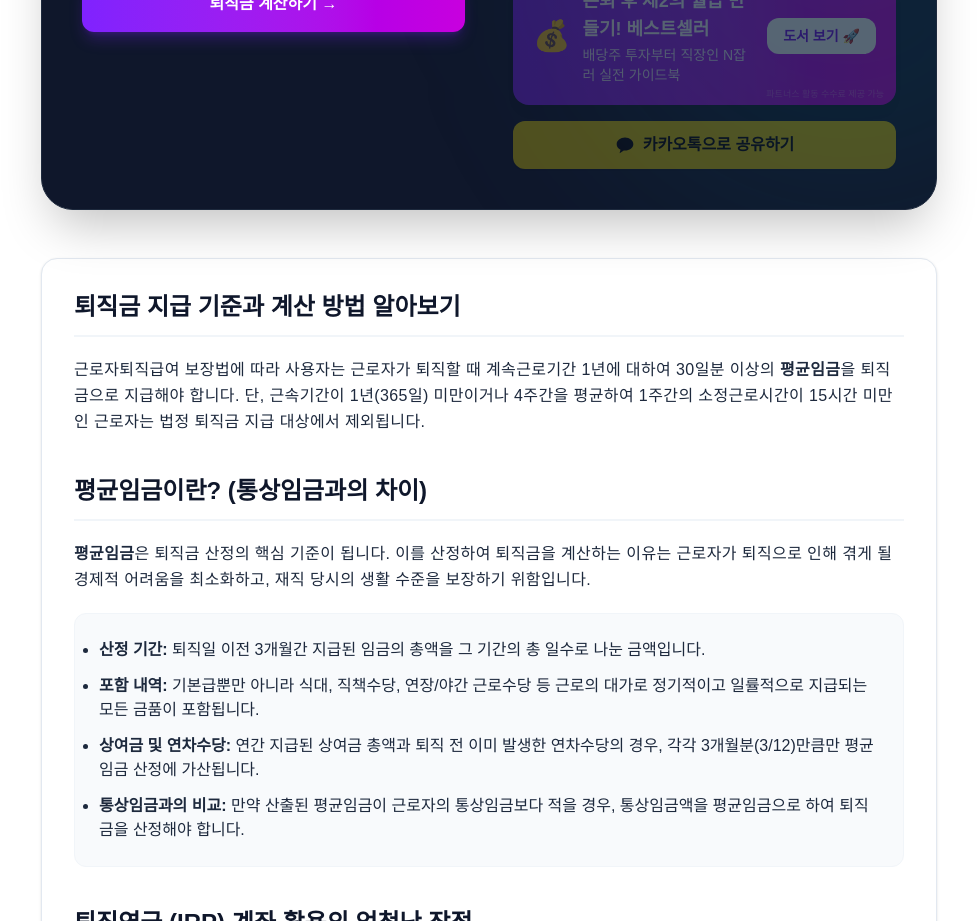
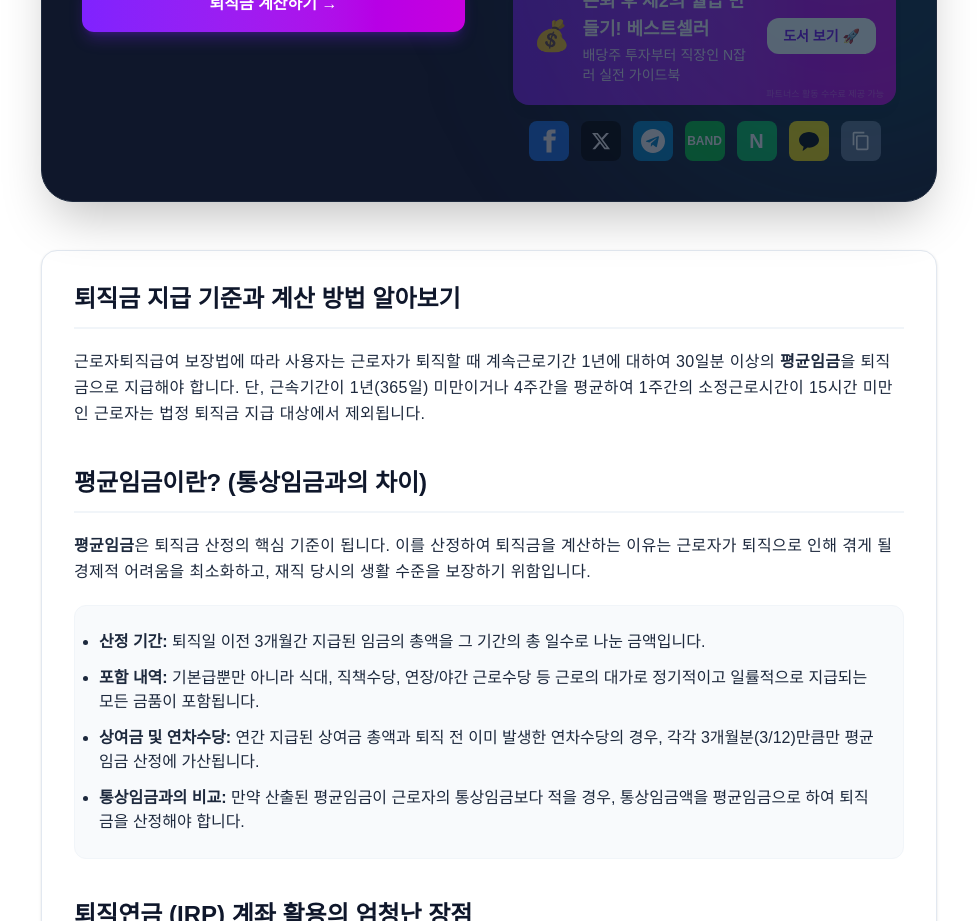
Before and after one commit to duke3736-collab/fin-insight, a Next.js app: page /calculators/severance in a window 1280 px wide. Shown: the part 1080-2001 px from the top of the page, without its empty margins (151-1128 px from the left). Built offline with nearby package versions, Linux system fonts and the light colour scheme.

Commit message:
feat: replace KakaoShareButton with unified ShareButtons component

```diff
--- a/src/app/calculators/real-estate-tax/page.tsx
+++ b/src/app/calculators/real-estate-tax/page.tsx
@@ -3,7 +3,7 @@
 import { useState, useMemo } from "react";
 import Link from "next/link";
 import AdSenseBanner from "@/components/AdSenseBanner";
-import KakaoShareButton from "@/components/KakaoShareButton";
+import ShareButtons from "@/components/ShareButtons";
 
 export default function RealEstateTaxCalculatorPage() {
   const [propertyType, setPropertyType] = useState<"residential" | "commercial" | "land" | "farm">("residential");
@@ -315,9 +315,9 @@ export default function RealEstateTaxCalculatorPage() {
         </div>
 
         <div className="mt-8">
-           <KakaoShareButton
-             title="부동산 취득세 계산기"
-             description="주택 수, 조정대상지역, 전용면적까지 2026년 기준 정확한 취득세 계산!"
+           <ShareButtons
+             title="부동산 취득세/중개수수료 계산기"
+             description={`예상 취득세는 ₩${formatNumber(result.totalTax)} 입니다!`}
              kakaoAppKey="11032eefd7d0111cb94d93c0ab41eb01"
            />
         </div>
--- a/src/app/calculators/severance/page.tsx
+++ b/src/app/calculators/severance/page.tsx
@@ -3,7 +3,7 @@
 import { useState, useEffect } from "react";
 import Link from "next/link";
 import AdSenseBanner from "@/components/AdSenseBanner";
-import KakaoShareButton from "@/components/KakaoShareButton";
+import ShareButtons from "@/components/ShareButtons";
 
 export default function SeveranceCalculatorPage() {
   const [joinDate, setJoinDate] = useState("");
@@ -316,7 +316,7 @@ export default function SeveranceCalculatorPage() {
                   </a>
               </div>
 
-              <KakaoShareButton
+              <ShareButtons
                 title="퇴직금/IRP 실전 계산기"
                 description={`내 예상 퇴직금은 ₩${formatNumber(severancePay)} 입니다!`}
                 kakaoAppKey="11032eefd7d0111cb94d93c0ab41eb01"
--- a/src/components/KakaoShareButton.tsx
+++ /dev/null
@@ -1,88 +0,0 @@
-"use client";
-
-import { useEffect } from "react";
-import Script from "next/script";
-
-interface KakaoShareButtonProps {
-  title: string;
-  description: string;
-  kakaoAppKey: string; // From Kakao Developers
-}
-
-export default function KakaoShareButton({ title, description, kakaoAppKey }: KakaoShareButtonProps) {
-
-  useEffect(() => {
-    // Initialize Kakao SDK when the component mounts if not already initialized
-    const initKakao = () => {
-      if (window.Kakao && !window.Kakao.isInitialized() && kakaoAppKey) {
-        window.Kakao.init(kakaoAppKey);
-      }
-    };
-
-    // Attempt initialization in case script loaded fast
-    initKakao();
-  }, [kakaoAppKey]);
-
-  const handleShare = () => {
-    if (!kakaoAppKey) {
-      alert("카카오 공유 키가 아직 설정되지 않았습니다.");
-      return;
-    }
-
-    if (window.Kakao && window.Kakao.isInitialized()) {
-      window.Kakao.Share.sendDefault({
-        objectType: 'feed',
-        content: {
-          title: title,
-          description: description,
-          imageUrl: 'https://tools.weknews.com/icon-512x512.png', // Replace with a real banner image later
-          link: {
-            mobileWebUrl: window.location.href,
-            webUrl: window.location.href,
-          },
-        },
-        buttons: [
-          {
-            title: '계산 결과 확인하기',
-            link: {
-              mobileWebUrl: window.location.href,
-              webUrl: window.location.href,
-            },
-          },
-        ],
-      });
-    } else {
-      alert("카카오 SDK가 아직 로드되지 않았습니다. 잠시 후 다시 시도해 주세요.");
-    }
-  };
-
-  return (
-    <>
-      <Script
-        src="https://t1.kakaocdn.net/kakao_js_sdk/2.7.2/kakao.min.js"
-        strategy="lazyOnload"
-        onLoad={() => {
-          if (window.Kakao && !window.Kakao.isInitialized() && kakaoAppKey) {
-            window.Kakao.init(kakaoAppKey);
-          }
-        }}
-      />
-      <button
-        onClick={handleShare}
-        className="flex items-center justify-center gap-2 w-full mt-4 py-3 bg-[#FEE500] hover:bg-[#F4DC00] text-[#000000] opacity-90 font-bold rounded-xl transition-all shadow-sm"
-      >
-        <svg width="20" height="20" viewBox="0 0 24 24" fill="none" xmlns="http://www.w3.org/2000/svg">
-          <path d="M12 3C6.47715 3 2 6.58172 2 11C2 13.8213 3.8647 16.3015 6.64335 17.6534L5.61794 21.4011C5.5452 21.6669 5.86445 21.8702 6.08801 21.7136L10.5181 18.614C10.9997 18.6508 11.4939 18.6667 12 18.6667C17.5228 18.6667 22 15.0849 22 11C22 6.58172 17.5228 3 12 3Z" fill="currentColor"/>
-        </svg>
-        카카오톡으로 공유하기
-      </button>
-    </>
-  );
-}
-
-// Add global type definition for Kakao
-declare global {
-  interface Window {
-    Kakao: any;
-  }
-}
--- /dev/null
+++ b/src/components/ShareButtons.tsx
@@ -0,0 +1,165 @@
+"use client";
+
+import { useEffect, useState } from "react";
+import Script from "next/script";
+
+interface ShareButtonsProps {
+  title: string;
+  description: string;
+  kakaoAppKey: string;
+  imageUrl?: string;
+  linkUrl?: string;
+}
+
+export default function ShareButtons({ title, description, kakaoAppKey, imageUrl, linkUrl }: ShareButtonsProps) {
+  const [currentUrl, setCurrentUrl] = useState("");
+
+  useEffect(() => {
+    setCurrentUrl(linkUrl || window.location.href);
+
+    // Initialize Kakao
+    const initKakao = () => {
+      if (window.Kakao && !window.Kakao.isInitialized() && kakaoAppKey) {
+        window.Kakao.init(kakaoAppKey);
+      }
+    };
+    initKakao();
+  }, [kakaoAppKey, linkUrl]);
+
+  const urlToShare = currentUrl;
+  const encodedUrl = encodeURIComponent(urlToShare);
+  const encodedTitle = encodeURIComponent(title);
+
+  // Handlers
+  const handleKakaoShare = () => {
+    if (!kakaoAppKey) {
+      alert("카카오 공유 키가 아직 설정되지 않았습니다.");
+      return;
+    }
+    if (window.Kakao && window.Kakao.isInitialized()) {
+      window.Kakao.Share.sendDefault({
+        objectType: 'feed',
+        content: {
+          title: title,
+          description: description,
+          imageUrl: imageUrl || 'https://tools.weknews.com/icon-512x512.png',
+          link: {
+            mobileWebUrl: urlToShare,
+            webUrl: urlToShare,
+          },
+        },
+        buttons: [
+          {
+            title: '자세히 보기',
+            link: {
+              mobileWebUrl: urlToShare,
+              webUrl: urlToShare,
+            },
+          },
+        ],
+      });
+    } else {
+      alert("카카오 SDK가 아직 로드되지 않았습니다. 잠시 후 다시 시도해 주세요.");
+    }
+  };
+
+  const handleCopyLink = async () => {
+    try {
+      await navigator.clipboard.writeText(urlToShare);
+      alert("링크가 복사되었습니다!");
+    } catch (err) {
+      alert("링크 복사에 실패했습니다.");
+    }
+  };
+
+  return (
+    <div className="w-full">
+      <Script
+        src="https://t1.kakaocdn.net/kakao_js_sdk/2.7.2/kakao.min.js"
+        strategy="lazyOnload"
+        onLoad={() => {
+          if (window.Kakao && !window.Kakao.isInitialized() && kakaoAppKey) {
+            window.Kakao.init(kakaoAppKey);
+          }
+        }}
+      />
+
+      <div className="flex flex-wrap items-center justify-center gap-3">
+        {/* Facebook */}
+        <a
+          href={`https://www.facebook.com/sharer/sharer.php?u=${encodedUrl}`}
+          target="_blank"
+          rel="noopener noreferrer"
+          className="w-10 h-10 rounded-lg bg-[#1877F2] text-white flex items-center justify-center hover:opacity-80 transition-opacity"
+          title="페이스북에 공유"
+        >
+          <svg width="24" height="24" fill="currentColor" viewBox="0 0 24 24"><path d="M18.77 7.46H14.5v-1.9c0-.9.6-1.1 1-1.1h3V.5h-4.33C10.24.5 9.5 3.44 9.5 5.32v2.15h-3v4h3v12h5v-12h3.85l.42-4z"/></svg>
+        </a>
+
+        {/* X (Twitter) */}
+        <a
+          href={`https://twitter.com/intent/tweet?text=${encodedTitle}&url=${encodedUrl}`}
+          target="_blank"
+          rel="noopener noreferrer"
+          className="w-10 h-10 rounded-lg bg-black text-white flex items-center justify-center hover:opacity-80 transition-opacity"
+          title="X에 공유"
+        >
+          <svg width="20" height="20" fill="currentColor" viewBox="0 0 24 24"><path d="M18.244 2.25h3.308l-7.227 8.26 8.502 11.24H16.17l-5.214-6.817L4.99 21.75H1.68l7.73-8.835L1.254 2.25H8.08l4.713 6.231zm-1.161 17.52h1.833L7.084 4.126H5.117z"/></svg>
+        </a>
+
+        {/* Telegram */}
+        <a
+          href={`https://t.me/share/url?url=${encodedUrl}&text=${encodedTitle}`}
+          target="_blank"
+          rel="noopener noreferrer"
+          className="w-10 h-10 rounded-lg bg-[#0088cc] text-white flex items-center justify-center hover:opacity-80 transition-opacity"
+          title="텔레그램에 공유"
+        >
+          <svg width="24" height="24" fill="currentColor" viewBox="0 0 24 24"><path d="M12 0C5.373 0 0 5.373 0 12s5.373 12 12 12 12-5.373 12-12S18.627 0 12 0zm5.894 8.221l-1.97 9.28c-.145.658-.537.818-1.084.508l-3-2.21-1.446 1.394c-.14.18-.357.295-.6.295-.002 0-.003 0-.005 0l.213-3.054 5.56-5.022c.24-.213-.054-.334-.373-.121l-6.869 4.326-2.96-.924c-.64-.203-.658-.64.135-.954l11.566-4.458c.538-.196 1.006.128.832.94z"/></svg>
+        </a>
+
+        {/* Naver Band */}
+        <a
+          href={`https://band.us/plugin/share?body=${encodedTitle}%0A${encodedUrl}&route=${encodedUrl}`}
+          target="_blank"
+          rel="noopener noreferrer"
+          className="w-10 h-10 rounded-lg bg-[#00c73c] text-white flex items-center justify-center hover:opacity-80 transition-opacity font-bold text-xs"
+          title="네이버 밴드에 공유"
+        >
+          BAND
+        </a>
+
+        {/* Naver Blog */}
+        <a
+          href={`https://share.naver.com/web/shareView.nhn?url=${encodedUrl}&title=${encodedTitle}`}
+          target="_blank"
+          rel="noopener noreferrer"
+          className="w-10 h-10 rounded-lg bg-[#03C75A] text-white flex items-center justify-center hover:opacity-80 transition-opacity font-black text-xl"
+          title="네이버 블로그에 공유"
+        >
+          N
+        </a>
+
+        {/* Kakao */}
+        <button
+          onClick={handleKakaoShare}
+          className="w-10 h-10 rounded-lg bg-[#FEE500] text-[#000000] flex items-center justify-center hover:opacity-80 transition-opacity"
+          title="카카오톡에 공유"
+        >
+          <svg width="24" height="24" viewBox="0 0 24 24" fill="currentColor" xmlns="http://www.w3.org/2000/svg">
+            <path d="M12 3C6.47715 3 2 6.58172 2 11C2 13.8213 3.8647 16.3015 6.64335 17.6534L5.61794 21.4011C5.5452 21.6669 5.86445 21.8702 6.08801 21.7136L10.5181 18.614C10.9997 18.6508 11.4939 18.6667 12 18.6667C17.5228 18.6667 22 15.0849 22 11C22 6.58172 17.5228 3 12 3Z"/>
+          </svg>
+        </button>
+
+        {/* Copy Link */}
+        <button
+          onClick={handleCopyLink}
+          className="w-10 h-10 rounded-lg bg-slate-500 text-white flex items-center justify-center hover:opacity-80 transition-opacity"
+          title="링크 복사"
+        >
+          <svg width="20" height="20" fill="currentColor" viewBox="0 0 24 24"><path d="M16 1H4c-1.1 0-2 .9-2 2v14h2V3h12V1zm3 4H8c-1.1 0-2 .9-2 2v14c0 1.1.9 2 2 2h11c1.1 0 2-.9 2-2V7c0-1.1-.9-2-2-2zm0 16H8V7h11v14z"/></svg>
+        </button>
+      </div>
+    </div>
+  );
+}
```
